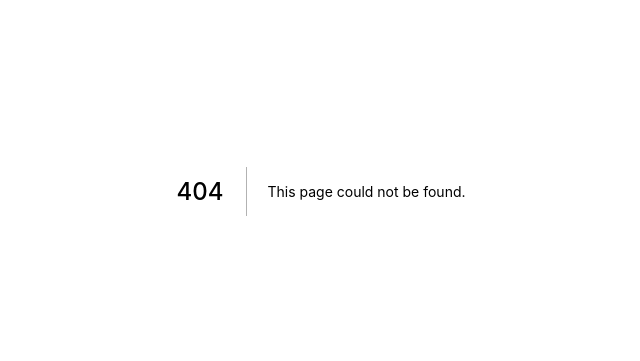
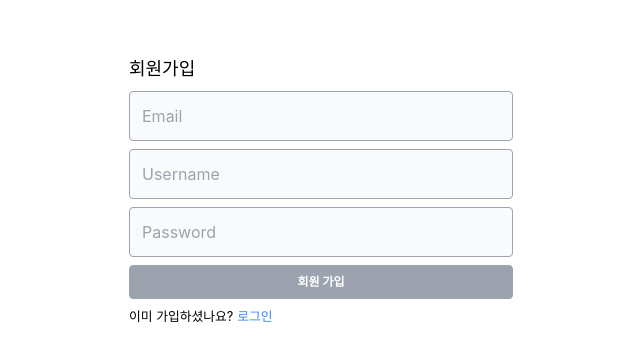
Before and after one commit to wodmsgkgk/FE-reddit_clone, a Next.js app in the folder client/: page /register in a window 1280 px wide. Before the commit this address had no page. Shown: the part 209-570 px from the top of the page, without its empty margins (319-959 px from the left). Built offline with nearby package versions, Linux system fonts and the light colour scheme.

Commit message:
register page ui applied

```diff
--- a/client/package.json
+++ b/client/package.json
@@ -9,11 +9,15 @@
     "lint": "next lint"
   },
   "dependencies": {
+    "axios": "^0.27.2",
+    "classnames": "^2.3.2",
+    "cors": "^2.8.5",
     "next": "12.3.1",
     "react": "18.2.0",
     "react-dom": "18.2.0"
   },
   "devDependencies": {
+    "@types/cors": "^2.8.12",
     "@types/node": "18.7.18",
     "@types/react": "18.0.20",
     "@types/react-dom": "18.0.6",
--- /dev/null
+++ b/client/src/components/InputGroup.tsx
@@ -0,0 +1,38 @@
+import React from 'react'
+import cls from "classnames";
+
+interface InputGroupProps {
+    className?: string;
+    type?: string;
+    placeholder?: string;
+    value: string;
+    error: string | undefined;
+    setValue: (str: string) => void;
+}
+
+const InputGroup: React.FC<InputGroupProps> = ({
+    className = "mb-2",
+    type = "text",
+    placeholder = "",
+    error,
+    value,
+    setValue
+}) => {
+    return (
+        <div className={className}>
+            <input
+                type={type}
+                style={{ minWidth: 300 }}
+                className={cls(`w-full p-3 transition duration-200 border border-gray-400 rounded bg-gray-50 focus:bg-white hover:bg-white`,
+                    { "border-red-500": error }
+                )}
+                placeholder={placeholder}
+                value={value}
+                onChange={(e) => setValue(e.target.value)}
+            />
+            <small className='font-medium text-red-500'>{error} </small>
+        </div>
+    )
+}
+
+export default InputGroup
--- /dev/null
+++ b/client/src/pages/register.tsx
@@ -0,0 +1,71 @@
+import axios from 'axios';
+import Link from 'next/link'
+import { useRouter } from 'next/router';
+import React, { FormEvent, useState } from 'react'
+import InputGroup from '../components/InputGroup'
+
+const Register = () => {
+    const [email, setEmail] = useState("");
+    const [username, setUsername] = useState("");
+    const [password, setPassword] = useState("");
+    const [errors, setErrors] = useState<any>({});
+
+    let router = useRouter();
+
+    const handleSubmit = async (event: FormEvent) => {
+        event.preventDefault();
+        try {
+            const res = await axios.post('/auth/register', {
+                email,
+                password,
+                username
+            })
+            console.log('res', res);
+            router.push("/login");
+        } catch (error: any) {
+            console.log('error', error);
+            setErrors(error.response.data || {});
+        }
+    }
+
+    return (
+        <div className='bg-white'>
+            <div className='flex flex-col items-center justify-center h-screen p-6'>
+                <div className='w-10/12 mx-auto md:w-96'>
+                    <h1 className='mb-2 text-lg font-medium'>회원가입</h1>
+                    <form onSubmit={handleSubmit}>
+                        <InputGroup
+                            placeholder='Email'
+                            value={email}
+                            setValue={setEmail}
+                            error={errors.email}
+                        />
+                        <InputGroup
+                            placeholder='Username'
+                            value={username}
+                            setValue={setUsername}
+                            error={errors.username}
+                        />
+                        <InputGroup
+                            placeholder='Password'
+                            value={password}
+                            setValue={setPassword}
+                            error={errors.password}
+                        />
+                        <button className='w-full py-2 mb-1 text-xs font-bold text-white uppercase bg-gray-400 border border-gray-400 rounded'>
+                            회원 가입
+                        </button>
+                    </form>
+                    <small>
+                        이미 가입하셨나요?
+                        <Link href="/login">
+                            <a className='ml-1 text-blue-500 uppercase'>로그인</a>
+                        </Link>
+                    </small>
+                </div>
+            </div>
+        </div>
+    )
+}
+
+export default Register
```
Also changed, not shown: 1 other file (tests, documents, lock files or other folders).
